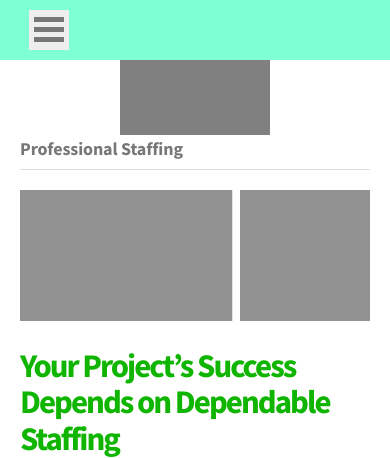
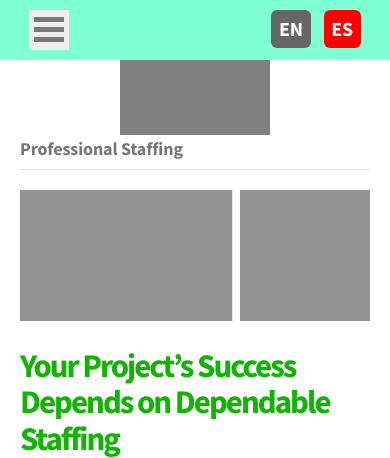
Before and after one commit to boldyellow/greenworks, a PHP site: page /staffing.html in a window 390 px wide. Shown: the top 458 px of the page. Run offline with PHP 8.4, Linux system fonts and the light colour scheme.

Commit message:
Refine mobile nav for language buttons

```diff
--- a/css/styles.css
+++ b/css/styles.css
@@ -861,19 +858,26 @@ nav ul li:last-child a.active {
   nav ul li:last-child a.active:hover {
     background-color: #fcc; }
 
-label {
+.mobile-wrap {
+  display: inline;
+  height: 40px;
+  position: absolute;
+  right: 7.5%;
+  top: 10px; }
+
+nav label {
+  position: absolute;
+  top: 1rem;
+  left: 7.5%;
   display: block;
   background: #eee;
   width: 40px;
   height: 40px;
-  cursor: pointer;
-  position: absolute;
-  left: 7.5%;
-  top: 10px; }
+  cursor: pointer; }
 
-label:after {
+nav label:after {
   content: '';
-  display: block;
+  display: inline-block;
   width: 30px;
   height: 5px;
   background: #777;
@@ -881,13 +885,42 @@ label:after {
   box-shadow: 0px 10px 0px #777, 0px 20px 0px #777; }
 
 @media (min-width: 400px) {
-  label {
+  nav label {
     margin-left: 0; } }
+.eng-mobile,
+.esp-mobile {
+  display: inline-block;
+  color: #fff;
+  background-color: #666;
+  border-radius: 6px;
+  font-size: 2rem;
+  font-weight: 700;
+  padding: 0.3125rem 0.75rem;
+  cursor: pointer;
+  margin-left: 1rem;
+  text-decoration: none; }
+  .eng-mobile:hover,
+  .esp-mobile:hover {
+    color: #fff; }
+
+.eng-mobile {
+  background-color: #666; }
+
+.esp-mobile {
+  background-color: #f00; }
+
+@media (min-width: 750px) {
+  .eng-mobile,
+  .esp-mobile {
+    display: none; } }
+@media (min-width: 750px) {
+  nav label {
+    display: none; } }
 nav [type="checkbox"] {
   display: none; }
 
 @media (min-width: 750px) {
-  nav [type="checkbox"], label {
+  nav [type="checkbox"] {
     display: none; } }
 [type="checkbox"]:checked ~ ul {
   display: block;
--- a/scss/custom/_nav.scss
+++ b/scss/custom/_nav.scss
@@ -49,6 +49,8 @@ header {
 
 	.abcd {
 		height: auto;
+		width: 85%;
+
 	}
 
 }
@@ -104,7 +106,6 @@ header {
 
 .logo {
     background-color: #808080;
-    font-size: 30px;
     height: 7.5rem;
     width: 15rem;
     position: relative;
@@ -167,7 +168,7 @@ nav ul li {
 	float: none;
 	width: 85%;
 	text-align: left;
-	margin: 0 7.5%;
+	margin: 0 0 0 7.5%;
 	text-indent: 0;
 	padding: 15px 0 0 0;
 }
@@ -178,7 +179,7 @@ nav ul li {
 		display: inline;
 	  	text-align: left;
 		line-height: 1;
-		margin-left: 15px;
+		margin: 0 0 0 15px;
 		background-color: transparent;
 		text-indent: 0;
 		width: auto;
@@ -190,15 +191,6 @@ nav ul li {
 		  position: relative;
 	}
 }
-
-@media (#{$bp-larger-than-tablet-hd}) {
-
-	nav ul li {
-		margin-left: 0;
-	}
-
-}
-
 
 nav ul li a {
 	color: #000;
@@ -221,29 +213,29 @@ nav ul li a.active {
 
 
 nav ul li:last-child a {
-	display: inline-block;
-	color: #bbb;
-	background-color: #666;
-	padding: 0.3125rem 1.2rem;
-	border-radius: 6px;
-	font-weight: $font-bold;
-	text-indent: 0;
-	&:hover {
-		background-color: #ccc;
-    }
+	display: none;
 }
 
 nav ul li:last-child a:last-child {
-	margin-left: 2rem;
+	display: none;
 }
 
 @media (#{$bp-larger-than-tablet}) {
 
 	nav ul li:last-child a {
+		display: inline-block;
+		color: #bbb;
+		background-color: #666;
+		border-radius: 6px;
+		font-weight: $font-bold;
 		padding: 0.3125rem 0.5rem;
+		&:hover {
+			background-color: #ccc;
+	    }
 	}
 
 	nav ul li:last-child a:last-child {
+		display: inline-block;
 		margin-left: 1rem;
 	}
 
@@ -257,21 +249,28 @@ nav ul li:last-child a.active {
     }
 }
 
-label {
+.mobile-wrap {
+	display: inline;
+	height: 40px;
+	position: absolute;
+	right: 7.5%;
+	top: 10px;
+}
+
+nav label {
+	position: absolute;
+	top: 1rem;
+	left: 7.5%;
 	display: block;
 	background: #eee;
 	width: 40px;
 	height: 40px;
 	cursor: pointer;
-	position: absolute;
-	left: 7.5%;
-	top: 10px;
-
 }
 
-label:after{
+nav label:after{
 	content:'';
-	display: block;
+	display: inline-block;
 	width: 30px;
 	height: 5px;
 	background: #777;
@@ -282,12 +281,54 @@ label:after{
 
 @media (#{$bp-larger-than-mobile}) {
 
-	label {
+	nav label {
 		margin-left: 0;
 	}
 
 }
 
+.eng-mobile,
+.esp-mobile {
+	display: inline-block;
+	color: #fff;
+	background-color: #666;
+	border-radius: 6px;
+	font-size: 2rem;
+	font-weight: $font-bold;
+	padding: 0.3125rem 0.75rem;
+	cursor: pointer;
+	margin-left: 1rem;
+	text-decoration: none;
+	&:hover {
+		color: #fff;
+    }
+}
+
+.eng-mobile {
+	background-color: #666;
+}
+
+.esp-mobile {
+	background-color: #f00;
+}
+
+@media (#{$bp-larger-than-tablet}) {
+
+	.eng-mobile,
+	.esp-mobile {
+		display: none;
+	}
+
+
+}
+
+@media (#{$bp-larger-than-tablet}) {
+
+	nav label {
+		display: none;
+	}
+
+}
 
 nav [type="checkbox"] {
 	display: none;
@@ -295,8 +336,8 @@ nav [type="checkbox"] {
 
 @media (#{$bp-larger-than-tablet}) {
 
-	nav [type="checkbox"], label {
-		  display: none;
+	nav [type="checkbox"] {
+		display: none;
 	}
 
 }
--- a/staffing.html
+++ b/staffing.html
@@ -51,6 +51,12 @@
 
 					<input type="checkbox" id="nav" />
 					<label for="nav"></label>
+
+					<div class="mobile-wrap">
+						<a href="http://www.boldyellow.com" class="eng-mobile">EN</a>
+						<a href="http://www.hmsmedia.com" class="esp-mobile">ES</a>
+					</div>
+
 					<ul>
 						<li><a class="active" href="#">Staffing</a></li>
 						<li><a href="about.html">About</a></li>
```
Also changed, not shown: other parts of css/styles.css (+14 -17 lines).
